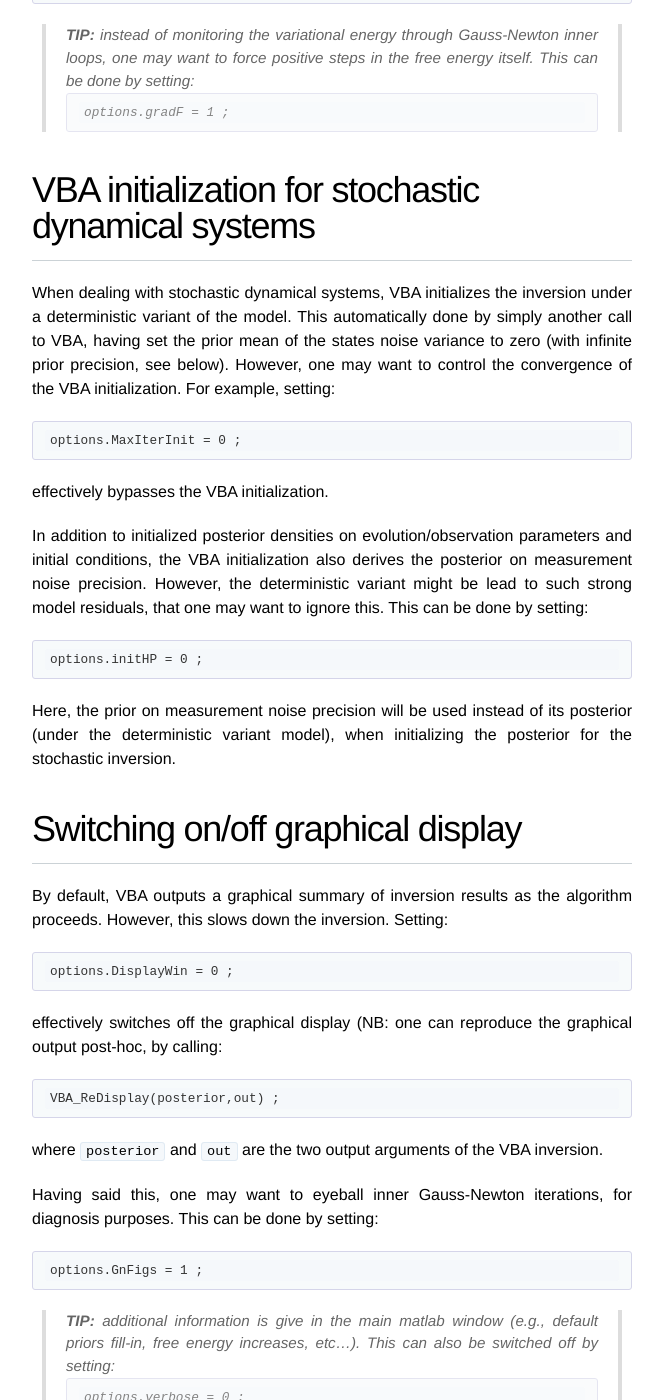
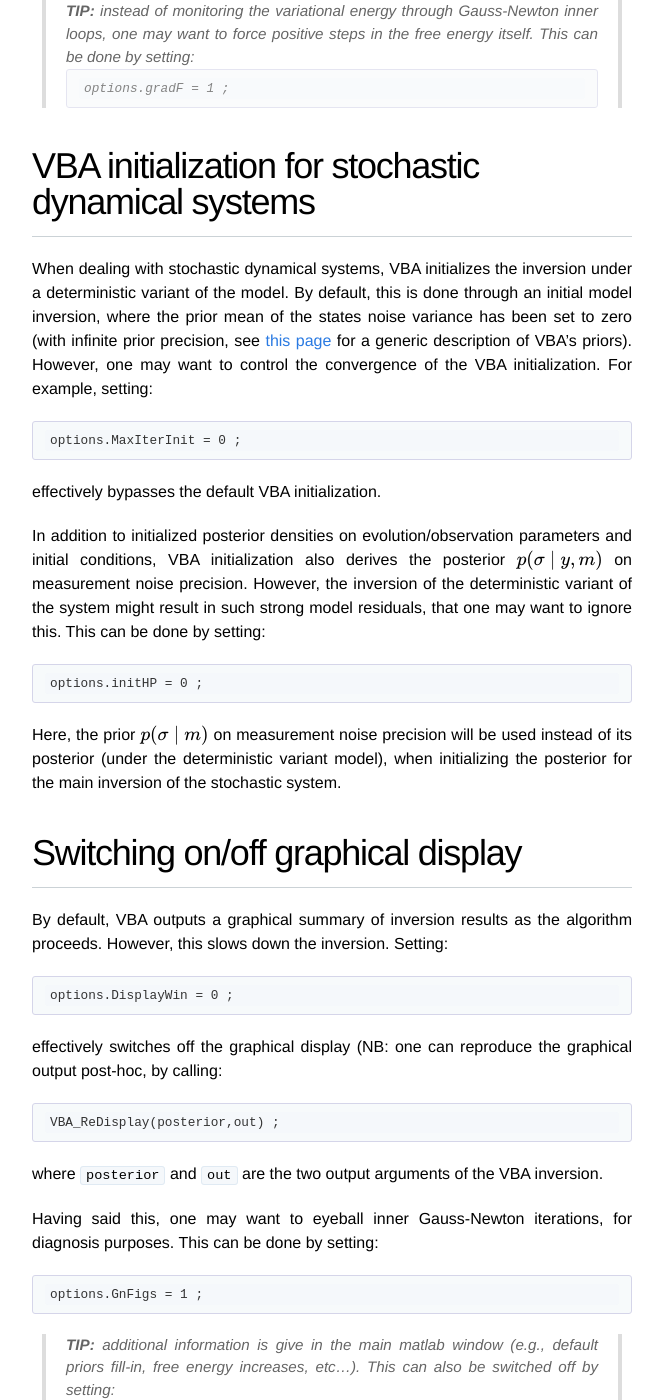
Before and after one commit to MBB-team/VBA-toolbox, a Jekyll site: the page built from _wiki/Controlling-the-inversion-using-VBA-options.md, in a window 1280 px wide and 1400 px high, scrolled down 3749 px. Shown: the whole window, without its empty margins (308-971 px from the left). Built offline with Jekyll 4.4.1, drawn with Linux system fonts in a browser that asks for light colours; nearby versions of some CDN libraries; formulas are drawn with MathJax 3; some of the changed text lies outside the part shown.

Commit message:
Update Controlling-the-inversion-using-VBA-options.md

````diff
--- a/_wiki/Controlling-the-inversion-using-VBA-options.md
+++ b/_wiki/Controlling-the-inversion-using-VBA-options.md
@@ -97,19 +97,19 @@
 
 # VBA initialization for stochastic dynamical systems
 
-When dealing with stochastic dynamical systems, VBA initializes the inversion under a deterministic variant of the model. This automatically done by simply another call to VBA, having set the prior mean of the states noise variance to zero (with infinite prior precision, see below). However, one may want to control the convergence of the VBA initialization. For example, setting:
+When dealing with stochastic dynamical systems, VBA initializes the inversion under a deterministic variant of the model. By default, this is done through an initial model inversion, where the prior mean of the states noise variance has been set to zero (with infinite prior precision, see [this page]({{ site.baseurl }}/wiki/Structure-of-VBA's-generative-model) for a generic description of VBA's priors). However, one may want to control the convergence of the VBA initialization. For example, setting:
 
 ```matlab
 options.MaxIterInit = 0 ;
 ```
-effectively bypasses the VBA initialization.
+effectively bypasses the default VBA initialization.
 
-In addition to initialized posterior densities on evolution/observation parameters and initial conditions, the VBA initialization also derives the posterior on measurement noise precision. However, the deterministic variant might be lead to such strong model residuals, that one may want to ignore this. This can be done by setting:
+In addition to initialized posterior densities on evolution/observation parameters and initial conditions, VBA initialization also derives the posterior $$p(\sigma\mid y,m)$$ on measurement noise precision. However, the inversion of the deterministic variant of the system might result in such strong model residuals, that one may want to ignore this. This can be done by setting:
 
 ```matlab
 options.initHP = 0 ;
 ```
-Here, the prior on measurement noise precision will be used instead of its posterior (under the deterministic variant model), when initializing the posterior for the stochastic inversion.
+Here, the prior $$p(\sigma\mid m)$$ on measurement noise precision will be used instead of its posterior (under the deterministic variant model), when initializing the posterior for the main inversion of the stochastic system.
 
 # Switching on/off graphical display
 
@@ -137,41 +137,10 @@
 options.verbose = 0 ;
 ```
 
-# Volterra kernels
-
-When dealing with dynamical systems, VBA eventually performs a Volterra decomposition of hidden states dynamics onto the set `u` of inputs to the system. This diagnostic analysis allows one to identify the hidden states' impulse response to experimentally controlled inputs to the system. Setting:
-
-```matlab
-options.kernelSize = 32 ;
-```
-effectively asks VBA to estimate Volterra kernels with a maximum lag of 32 time samples.
-
-In addition, one may want to orthogonalize the inputs prior to the Volterra decomposition. This can be done by setting:
-
-```matlab
-options.orthU = 1 ;
-```
-The inputs are orthogonalized in order, i.e. the second input is orthogonalized w.r.t. the first, the third is orthogonalized w.r.t. the first and the second, etc...
-
-One may also want to detrend inputs. The variable `options.detrendU` controls the order of a polynomial Taylor series which is removed from the inputs and from the system's dynamics. For example:
-
-```matlab
-options.detrendU = 3 ;
-```
-will explain away any temporal variability (in the inputs and system's dynamics), which can be explained by a cubic function of time.
-
-Note that one may want to Volterra-decompose the system's dynamics onto another set of inputs. This can be done as follows:
-
-```matlab
-out.u = u0 ;
-out = rmfield(out, 'diagnostics') ;
-[hf, out0] = VBA_ReDisplay(out, posterior, 1) ;
-```
-This first re-sets the inputs in the `out` structure with the appropriate set (here, `u0`). Then, the `diagnostics` structure is removed from `out`. Therefore, when called, `VBA_ReDisplay` derives the Volterra deomcposition w.r.t. `u0`, instead of `u`. These will be stored in `out0.diagnostics.kernels` (but can be eyeballed directly from the graphical results window).
 
 # Miscellaneous
 
-## By-passing the evolution function at times
+## Bypassing the evolution function at times
 
 One may want to skip the evolution function at times, i.e. replace it with the identity mapping. For example, this is useful when dealing with learning models, where the transition from the initial conditions to the first states is ill-defined (because no feedback has yet been received). This can be done by setting the variable `options.skipf`. By default, `options.skipf` is a zero-valued matrix, whose length is the number of time samples. Setting any of its value to one effectively asks VBA to replace the corresponding states transition by the identity mapping. For example:
 
````
Also changed, not shown: other parts of _wiki/Controlling-the-inversion-using-VBA-options.md (+1 -1 lines).
